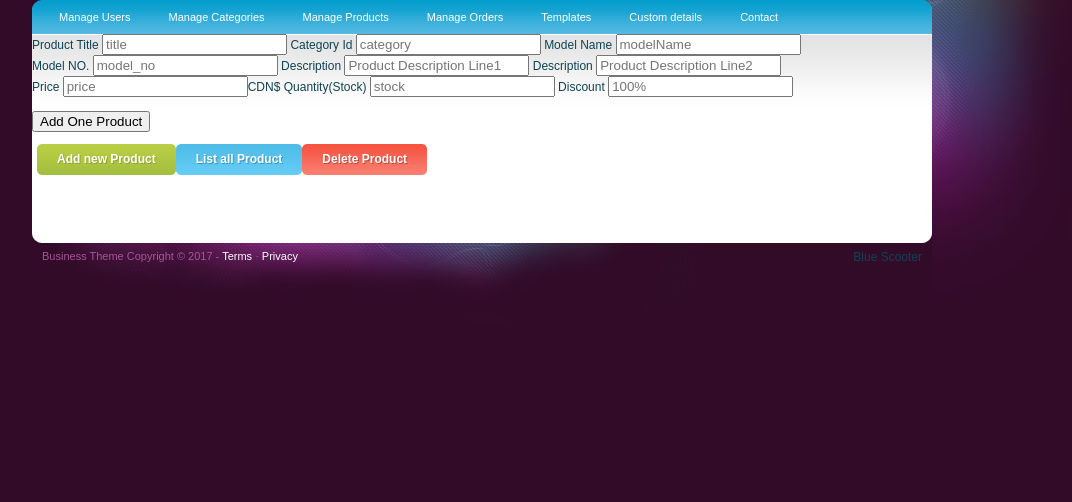
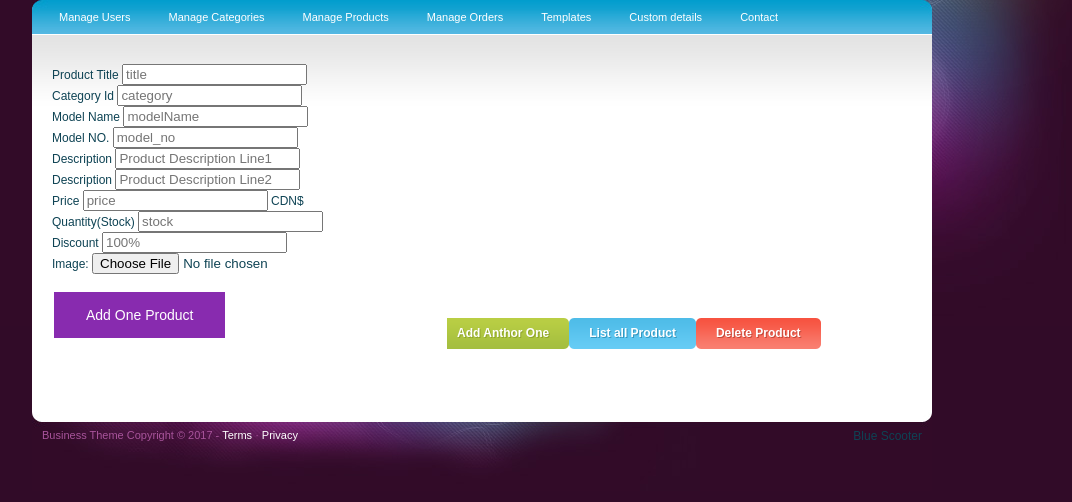
Before and after one commit to Jun-Yang/E-Shop, a PHP site: the page made by app/templates/admin_product_add.html.twig in a window 1280 px wide. Shown: the part 100-602 px from the top of the page, without its empty margins (158-1230 px from the left). Run offline with PHP 8.4, Linux system fonts and the light colour scheme; the template is opened without the code that fills it, so the values that code supplies are empty; some libraries are stand-ins or nearby versions.

Commit message:
add image upload and insert into database

```diff
--- a/app/templates/admin_panel.html.twig
+++ b/app/templates/admin_panel.html.twig
@@ -29,7 +29,7 @@
                             <li><a href="" title="">Add Category</a></li>
                             <li><a href="" title="">Edit Category</a></li>
                             <li><a href="" title="">Delete Category</a></li>
-                            <li><a href="" title="">List Product</a></li>
+                            <li><a href="" title="">List Category</a></li>
                         </ul>
                     </li>
                     <li><a href="admin_product">Manage Products</a>
@@ -37,7 +37,7 @@
                             <li><a href="admin_product_add" title="">Add Products</a></li>
                             <li><a href="admin_product" title="">List Products</a></li>
                             <li><a href="admin_product_edit" title="">Edit Products</a></li>
-                            <li><a href="" title="">Delete Products</a></li>
+
                             <li><a href="" title="">Search Products</a></li>
                         </ul>
                     </li>
--- a/app/templates/admin_product.html.twig
+++ b/app/templates/admin_product.html.twig
@@ -38,8 +38,8 @@
                 {% endfor %}
             </table>
 
-            <a href="admin_add_product" class="bt_green"><span class="bt_green_lft"></span><strong>Add new product</strong><span class="bt_green_r"></span></a>
-
+            <a href="admin_product_add" class="bt_green"><span class="bt_green_lft"></span><strong>Add new product</strong><span class="bt_green_r"></span></a>
+            <a href="admin_product" class="bt_blue"><span class="bt_blue_lft"></span><strong>List all Product</strong><span class="bt_blue_r"></span></a>
             <a href="#" class="bt_red"><span class="bt_red_lft"></span><strong>Delete products</strong><span class="bt_red_r"></span></a>
 
             <div class="pagination">
--- a/app/templates/admin_product_add.html.twig
+++ b/app/templates/admin_product_add.html.twig
@@ -3,36 +3,42 @@
 {% block title %}Admin Products{% endblock %}
 
 {% block content %}
-    <div class="center_content">
+    <div class="left_content">
+
 
         <form method="post" enctype="multipart/form-data" >
-            <div class="form-group">
+
                 <label>Product Title</label>
-                <input type="text" name="title" placeholder="title" class="input-txt" required="required" />
+                <input type="text" name="title" placeholder="title"  required="required" />
+                <br>
                 <label>Category Id</label>
-                <input type="text" name="catID" placeholder="category" required="required" class="input-txt" value="{{v.category}}"/>
+                <input type="text" name="catID" placeholder="category" required="required" value="{{v.category}}"/>
+                <br>
                 <label>Model Name</label>
-                <input type="text" name="modelName" placeholder="modelName" required="required" class="input-txt" />
+                <input type="text" name="modelName" placeholder="modelName" required="required" />
+                <br>
 
-            </div>
+                <label>Model NO.</label>
+                <input type="text" name="modelNo" placeholder="model_no" />
+                <br>
+                <label>Description</label>
+                <input type="text" name="desc1" placeholder="Product Description Line1" required="required" />
+                 <br>
+                <label>Description</label>
+                <input type="text" name="desc2" placeholder="Product Description Line2" />
+                 <br>
+                <label>Price</label>
+                <input type="text" name="price" placeholder="price" required="required" /> CDN$
+                 <br>
+                <label>Quantity(Stock)</label>
+                <input type="text" name="stock" placeholder="stock" required="required" />
+                 <br>
+                <label>Discount</label>
+                <input type="text" name="discount" placeholder="100%" />
+                 <br>
+                <label>Image:</label> <input type="file" name="image"> <br>
 
-            <div class="form-group">
-                <label>Model NO.</label>
-                <input type="text" name="modelNo" placeholder="model_no" required="required" class="input-txt" />
-                <label>Description</label>
-                <input type="text" name="desc1" placeholder="Product Description Line1" required="required" class="input-txt" />
-                <label>Description</label>
-                <input type="text" name="desc2" placeholder="Product Description Line2" required="required" class="input-txt" />
 
-            </div>
-            <div class="form-group">
-                <label>Price</label>
-                <input type="text" name="price" placeholder="price" required="required" class="input-txt" />CDN$
-                <label>Quantity(Stock)</label>
-                <input type="text" name="stock" placeholder="stock" required="required" class="input-txt" />
-                <label>Discount</label>
-                <input type="text" name="discount" placeholder="100%" required="required" class="input-txt" />
-            </div>
             <div class="login-footer">
                 <div class ="error-message">
                     {% if errorList %}
@@ -44,15 +50,20 @@
                     {% endif %}
                 </div>
                 <br>
-                <button type="submit" class="btn btn-primary">Add One Product</button><br>
+                <button type="submit" id="button_manage">Add One Product</button><br>
+
                 {% if error %}
                     <p class="errorList">Register failed try again.</p>
                 {% endif %}
+
             </div> <!--login-footer-->
         </form>
+            </div>   <!--end of center content -->
+             <div class="right">
+                 <br><br><br><br><br><br><br><br><br><br><br><br><br><br><br><br><br><br><br><br><br><br>
+            <a href="admin_product_add" class="bt_green"><span class="bt_green"></span><strong>Add Anthor One </strong><span class="bt_green_r"></span></a>
+            <a href="admin_product" class="bt_blue"><span class="bt_blue_lft"></span><strong>List all Product</strong><span class="bt_blue_r"></span></a>
+            <a href="#" class="bt_red"><span class="bt_red_lft"></span><strong>Delete Product</strong><span class="bt_red_r"></span></a>
+           </div>
 
-            <a href="#" class="bt_green"><span class="bt_green_lft"></span><strong>Add new Product</strong><span class="bt_green_r"></span></a>
-            <a href="admin_product_list" class="bt_blue"><span class="bt_blue_lft"></span><strong>List all Product</strong><span class="bt_blue_r"></span></a>
-            <a href="#" class="bt_red"><span class="bt_red_lft"></span><strong>Delete Product</strong><span class="bt_red_r"></span></a>
-    </div>   <!--end of center content -->
 {% endblock content %}
--- a/css/admin.css
+++ b/css/admin.css
@@ -10,6 +10,21 @@ color: #0e4354;
 .clear{
 clear:both;
 }
+
+#button_manage {
+
+    background-color: #882baf;
+    border: none;
+    color: white;
+    padding: 15px 32px;
+    text-align: center;
+    text-decoration: none;
+    display: inline-block;
+    font-size: 14px;
+    margin: 4px 2px;
+    cursor: pointer;
+}
+
 a{
 color:#256c89;
 }
@@ -185,16 +200,23 @@ clear:both;
 }
 
 .left_content{
-width:195px;
+width:395px;
 float:left;
 padding:30px 0 0 20px;
 }
+
 .right_content{
 width:800px;
 float:none;
 margin:0 auto;
 padding:30px 0 0 30px;
 }
+
+.edit_content{
+width:350px;
+float:left;
+}
+
 
 .sidebarmenu{
 margin:0px 0;
```
Also changed, not shown: app/routes/admin.php (+30 -6 lines), app/templates/add_success.html.twig (+5 -5 lines).
